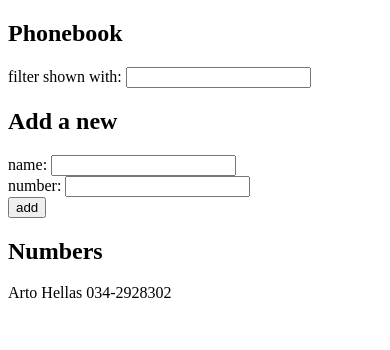
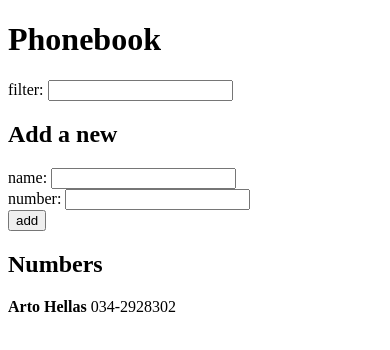
Before and after one commit to philipmuller/fullstackopen, a React (Vite) app in the folder Part2/phonebook/: page / in a window 390 px wide. Shown: the top 350 px of the page. Built offline with nearby package versions, Linux system fonts and the light colour scheme.

Commit message:
2.10: The Phonebook Step 5

```diff
--- a/Part2/phonebook/src/App.jsx
+++ b/Part2/phonebook/src/App.jsx
@@ -1,5 +1,7 @@
 import { useState } from 'react'
 import PersonInput from './components/PersonInput'
+import Filter from './components/Filter'
+import ContactsList from './components/ContactsList'
 
 const App = () => {
   const [persons, setPersons] = useState([
@@ -26,18 +28,12 @@ const App = () => {
 
   return (
     <div>
-      <h2>Phonebook</h2>
-      <div>
-          filter shown with: <input value={filter} onChange={handleFilterChange} />
-      </div>
+      <h1>Phonebook</h1>
+      <Filter filter={filter} onChange={handleFilterChange} />
       <h2>Add a new</h2>
       <PersonInput onSubmit={addPerson} />
       <h2>Numbers</h2>
-      {persons
-      .filter(person => person.name.toLowerCase().includes(filter.toLowerCase()))
-      .map(person =>
-      <p key={person.id}>{person.name} {person.number}</p>
-      )}
+      <ContactsList persons={persons} filter={filter} />
     </div>
   )
 }
--- /dev/null
+++ b/Part2/phonebook/src/components/ContactsList.jsx
@@ -0,0 +1,19 @@
+const Contact = ({ name, number }) => {
+    return (
+      <p><b>{name}</b> {number}</p>
+    )
+  }
+
+const ContactsList = ({ persons, filter }) => {
+    return (
+        <>
+            {persons
+            .filter(person => person.name.toLowerCase().includes(filter.toLowerCase()))
+            .map(person =>
+            <Contact key={person.id} name={person.name} number={person.number}/>
+            )}
+        </>
+    )
+}
+
+export default ContactsList
--- /dev/null
+++ b/Part2/phonebook/src/components/Filter.jsx
@@ -0,0 +1,9 @@
+const Filter = ({ filter, onChange }) => {
+    return (
+      <div>
+          filter: <input value={filter} onChange={onChange} />
+      </div>
+    )
+}
+
+export default Filter
```
